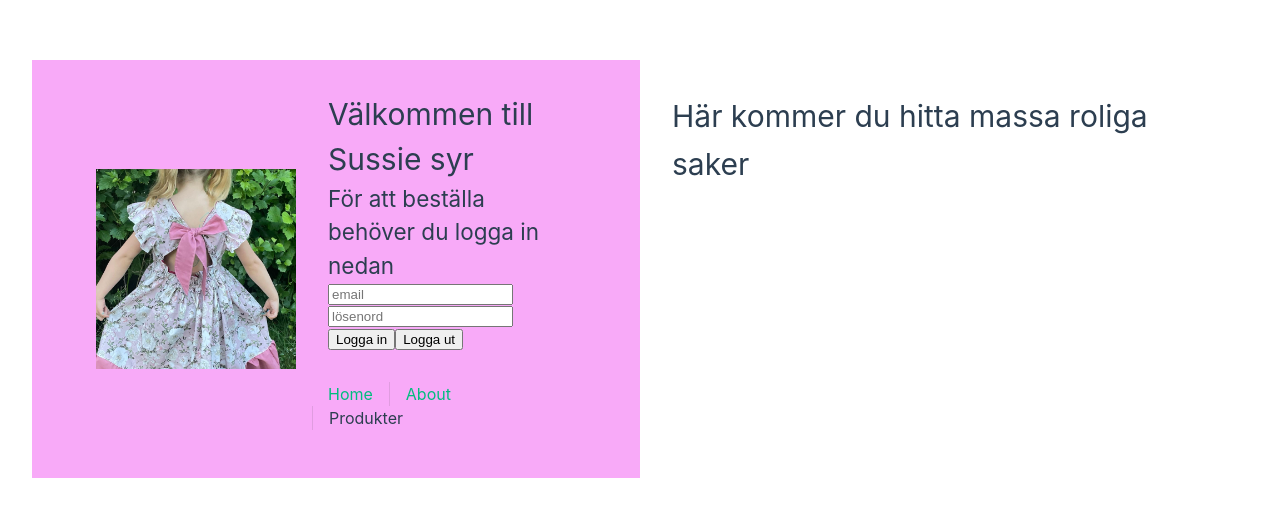
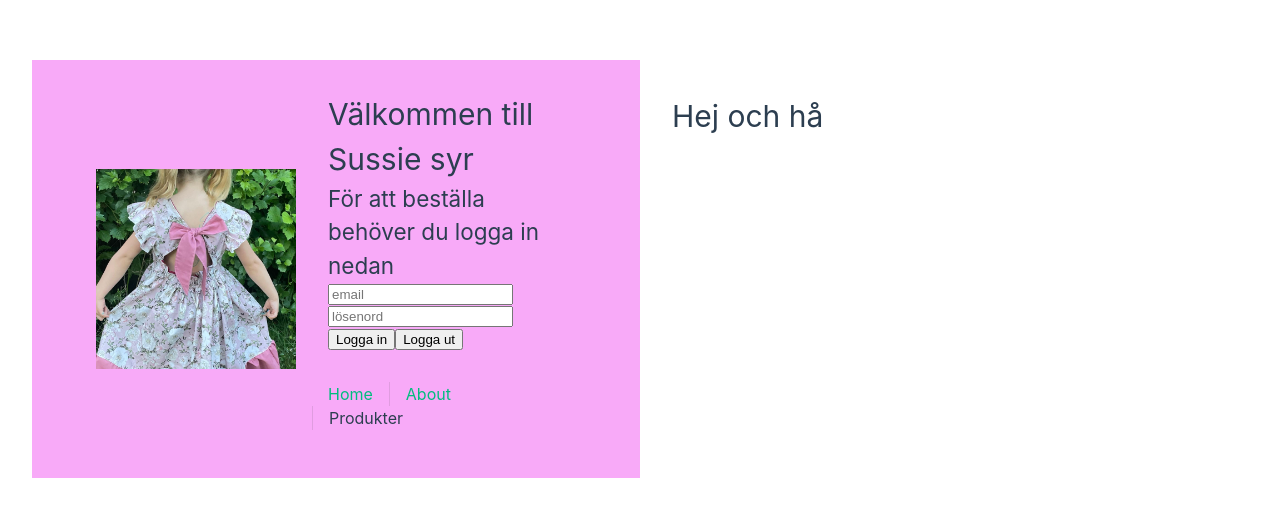
Before and after one commit to plugga-tech/express-api-webshop-js-arnetzlinder, a Vue app in the folder frontend/: page /produkter in a window 1280 px wide. Shown: the part 131-648 px from the top of the page. Built offline with nearby package versions, Linux system fonts and the light colour scheme; no server answers.

Commit message:
add a product fetch

```diff
--- a/frontend/src/components/ProductShow.vue
+++ b/frontend/src/components/ProductShow.vue
@@ -0,0 +1,26 @@
+<script lang="ts">
+function printProducts() {
+    fetch("http://localhost:3000/api/products")
+    .then(res => res.json())
+    .then(data => {
+        console.log(data);
+    })
+}
+
+printProducts();
+
+export default {};
+
+</script>
+
+<template>
+    <div>
+       <h1> Hej och hå</h1>
+    </div>
+</template>
+
+<style scoped>
+    h1 {
+        margin: 2rem;
+    }
+</style>
--- a/frontend/src/views/ProductView.vue
+++ b/frontend/src/views/ProductView.vue
@@ -1,9 +1,11 @@
-<script lang="ts">
-export default {};
+<script setup lang="ts">
+import ProductShow from '@/components/ProductShow.vue';
 </script>
 
 <template>
-    <h1> Här kommer du hitta massa roliga saker</h1>
+    <div>
+        <ProductShow />
+    </div>
 </template>
 
 <style scoped>
```
Also changed, not shown: 2 other files (tests, documents, lock files or other folders).
